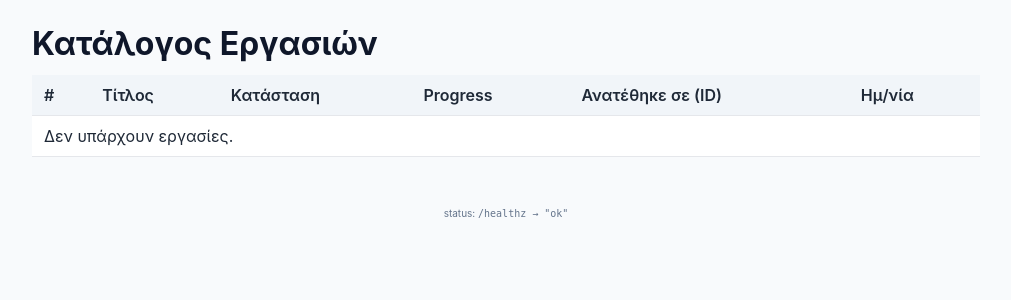
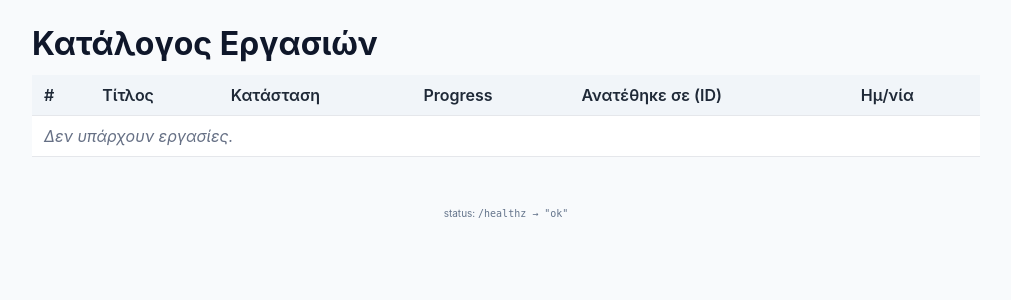
Before and after one commit to mariaarampatzaki8-hub/task-manager, a Flask app: page /board in a window 1280 px wide. Shown: the part 44-344 px from the top of the page, without its empty margins (134-1145 px from the left). Run offline with Flask 3, Linux system fonts and the light colour scheme; a user stored in the database is signed in.

Commit message:
Update style.css

```diff
--- a/task_manager_linked/static/style.css
+++ b/task_manager_linked/static/style.css
@@ -35,3 +35,13 @@
 th { background:#f1f5f9; font-weight:600; }
 /* ---- Footer ---- */
 .footer { color:#64748b; font-size:12px; text-align:center; padding:24px 12px; }
+/* Dashboard / Tasks table extra styling */
+.table tr.is-done td {
+  opacity: 0.75;
+  text-decoration: line-through;
+}
+
+.muted {
+  color: #667085;
+  font-style: italic;
+}
```
